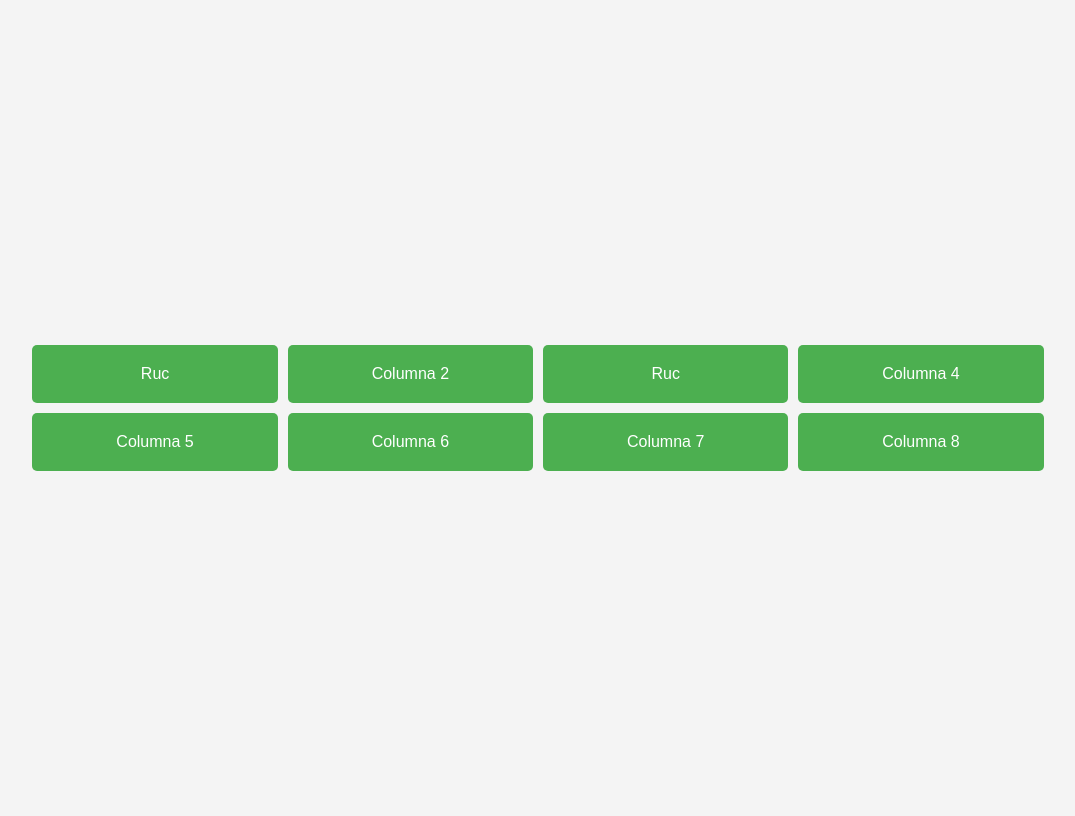
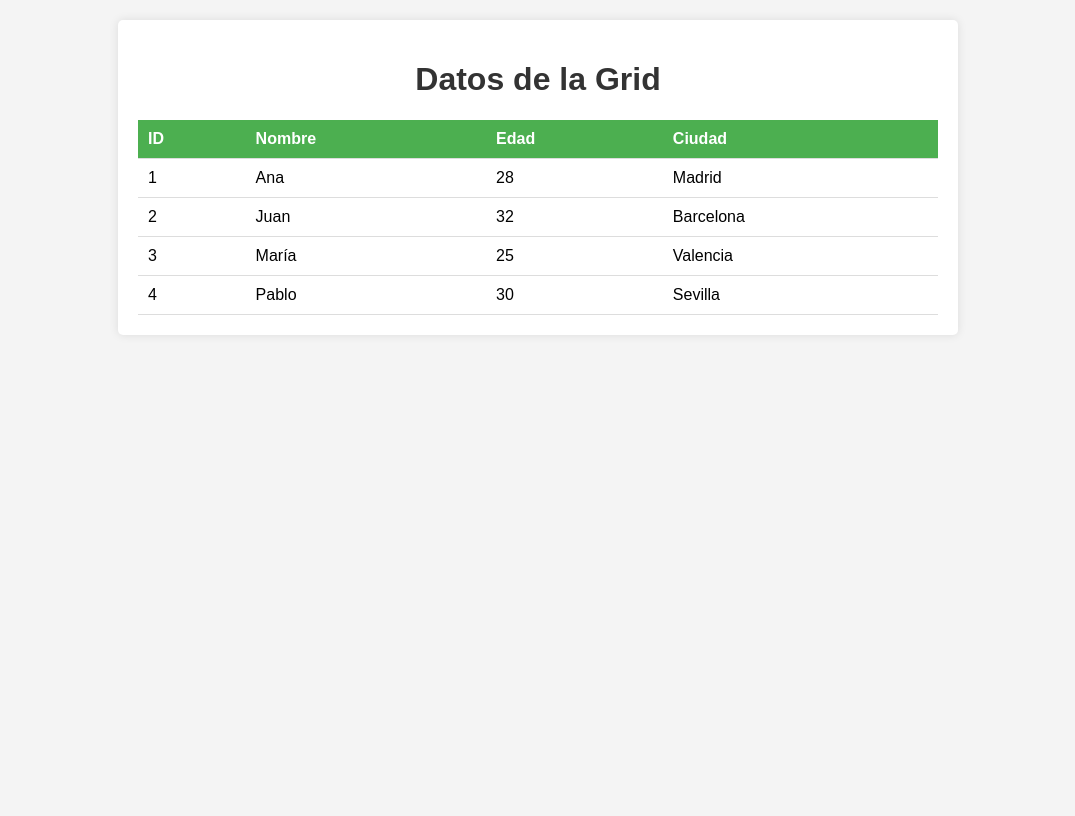
Before and after one commit to ilich2015/Web, a Flask app: page / in a window 1280 px wide. Shown: the whole page, without its empty margins (102-1177 px from the left). After the commit the page ends 315 px from the top, so only its background shows below. Run offline with Flask 3, Linux system fonts and the light colour scheme.

Commit message:
Update index.html

```diff
--- a/templates/index.html
+++ b/templates/index.html
@@ -7,38 +7,86 @@
     <style>
        body {
     font-family: Arial, sans-serif;
-            display: flex;
-            justify-content: center;
-            align-items: center;
-            height: 100vh;
     background-color: #f4f4f4;
+    margin: 0;
+    padding: 20px;
 }
-        .grid-container {
-            display: grid;
-            grid-template-columns: repeat(4, 1fr);
-            gap: 10px;
-            width: 80%;
-            max-width: 1200px;
+
+.container {
+    max-width: 800px;
+    margin: auto;
+    background: white;
+    padding: 20px;
+    border-radius: 5px;
+    box-shadow: 0 0 10px rgba(0, 0, 0, 0.1);
 }
-        .grid-item {
+
+h1 {
+    text-align: center;
+    color: #333;
+}
+
+table {
+    width: 100%;
+    border-collapse: collapse;
+    margin-top: 20px;
+}
+
+th, td {
+    padding: 10px;
+    text-align: left;
+    border-bottom: 1px solid #ddd;
+}
+
+th {
     background-color: #4CAF50;
     color: white;
-            padding: 20px;
-            text-align: center;
-            border-radius: 5px;
+}
+
+tr:hover {
+    background-color: #f5f5f5;
 }
     </style>
 </head>
 <body>
-    <div class="grid-container">
-        <div class="grid-item">Ruc</div>
-        <div class="grid-item">Columna 2</div>
-        <div class="grid-item">Ruc</div>
-        <div class="grid-item">Columna 4</div>
-        <div class="grid-item">Columna 5</div>
-        <div class="grid-item">Columna 6</div>
-        <div class="grid-item">Columna 7</div>
-        <div class="grid-item">Columna 8</div>
+    <div class="container">
+        <h1>Datos de la Grid</h1>
+        <table>
+            <thead>
+                <tr>
+                    <th>ID</th>
+                    <th>Nombre</th>
+                    <th>Edad</th>
+                    <th>Ciudad</th>
+                </tr>
+            </thead>
+            <tbody>
+                <tr>
+                    <td>1</td>
+                    <td>Ana</td>
+                    <td>28</td>
+                    <td>Madrid</td>
+                </tr>
+                <tr>
+                    <td>2</td>
+                    <td>Juan</td>
+                    <td>32</td>
+                    <td>Barcelona</td>
+                </tr>
+                <tr>
+                    <td>3</td>
+                    <td>María</td>
+                    <td>25</td>
+                    <td>Valencia</td>
+                </tr>
+                <tr>
+                    <td>4</td>
+                    <td>Pablo</td>
+                    <td>30</td>
+                    <td>Sevilla</td>
+                </tr>
+            </tbody>
+        </table>
     </div>
 </body>
 </html>
```
Lines whose indentation alone changed are shown as unchanged.
